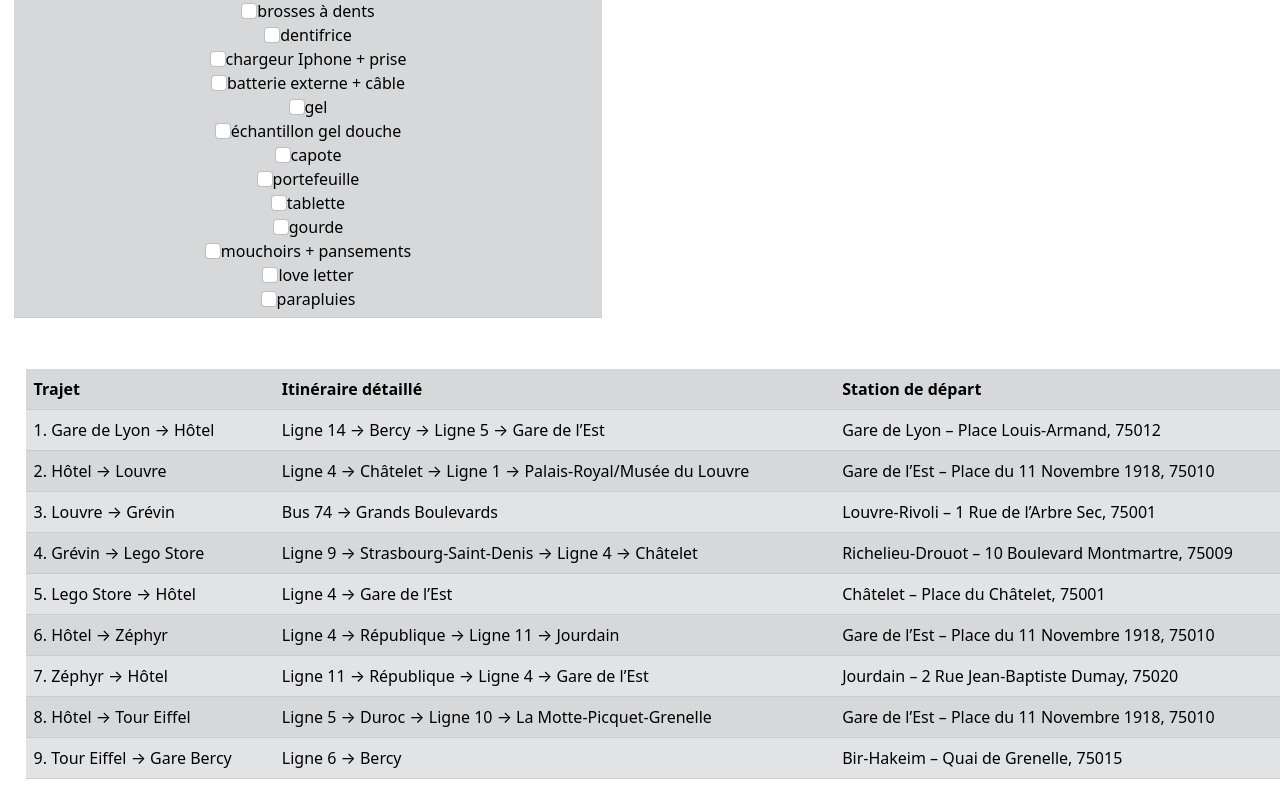
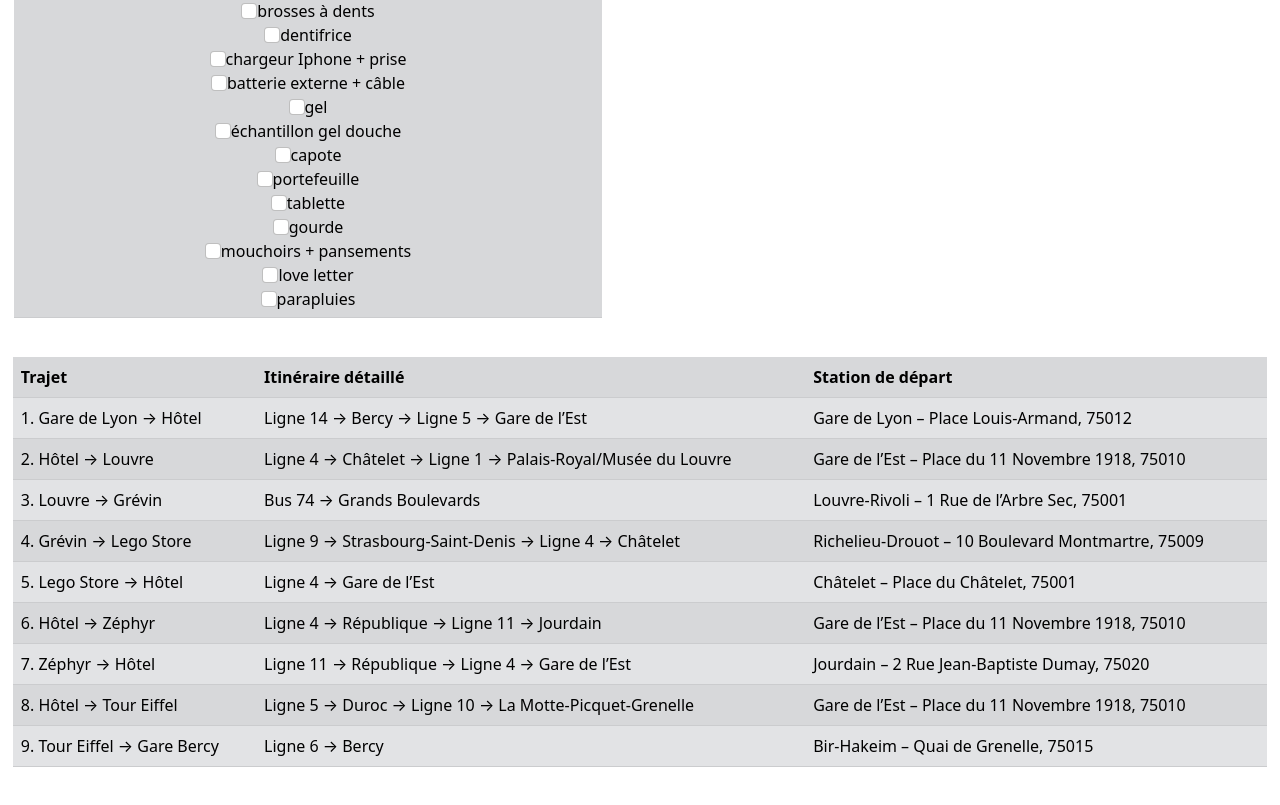
Before and after one commit to Mathis-Courvoisier/Paris25, a plain HTML site: page index.html in a window 1280 px wide. Shown: the part 1717-2522 px from the top of the page. After the commit the page ends 2496 px from the top, so only its background shows below. Drawn offline with Linux system fonts and the light colour scheme.

Commit message:
marge corrigé

```diff
--- a/index.html
+++ b/index.html
@@ -322,7 +322,7 @@
 
   </div>
 
-  <table class="table table-secondary table-striped" style="margin: 2%;">
+  <table class="table table-secondary table-striped" style="margin: 1%; width: 98%;">
       <tr>
         <th>Trajet</th>
         <th>Itinéraire détaillé</th>
```
